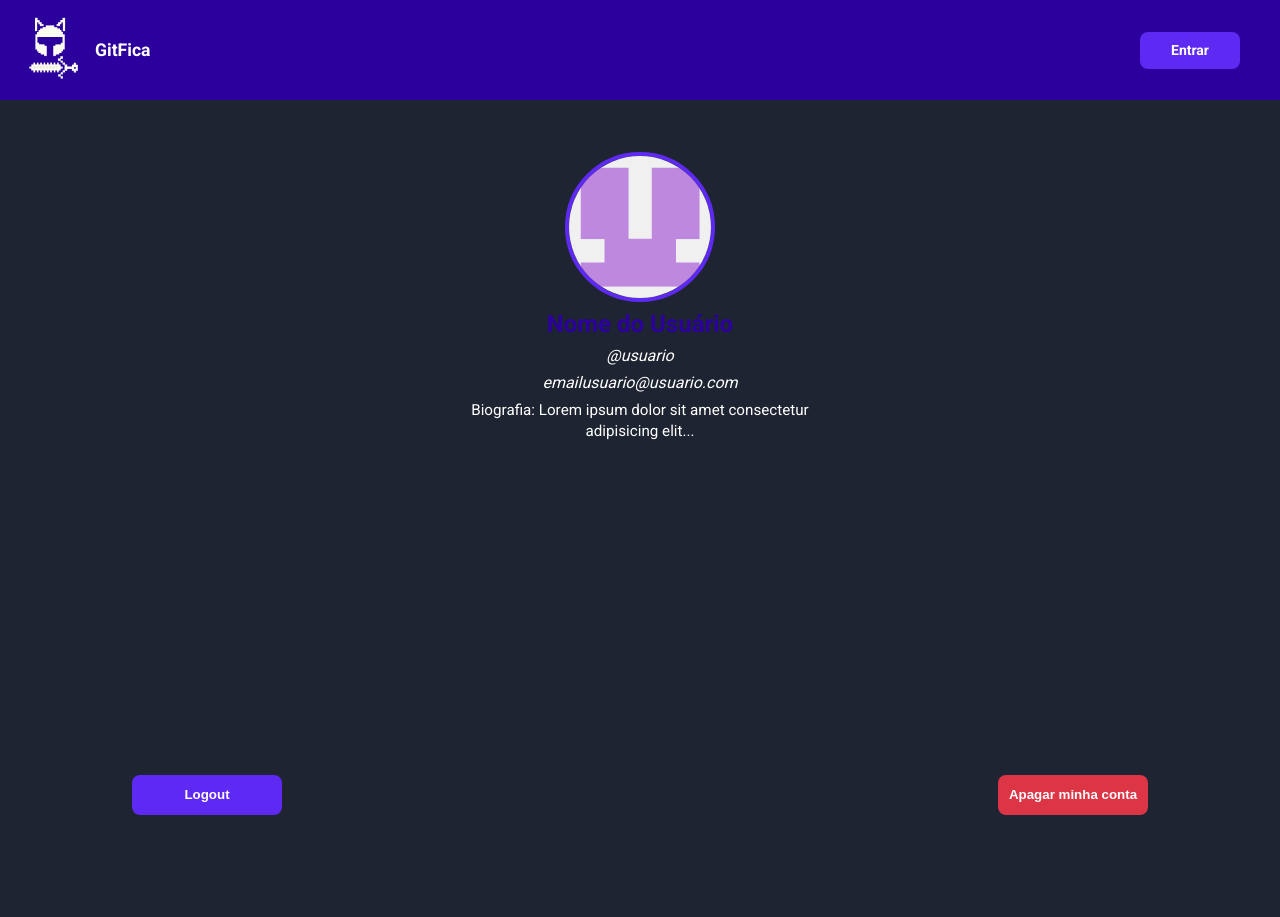
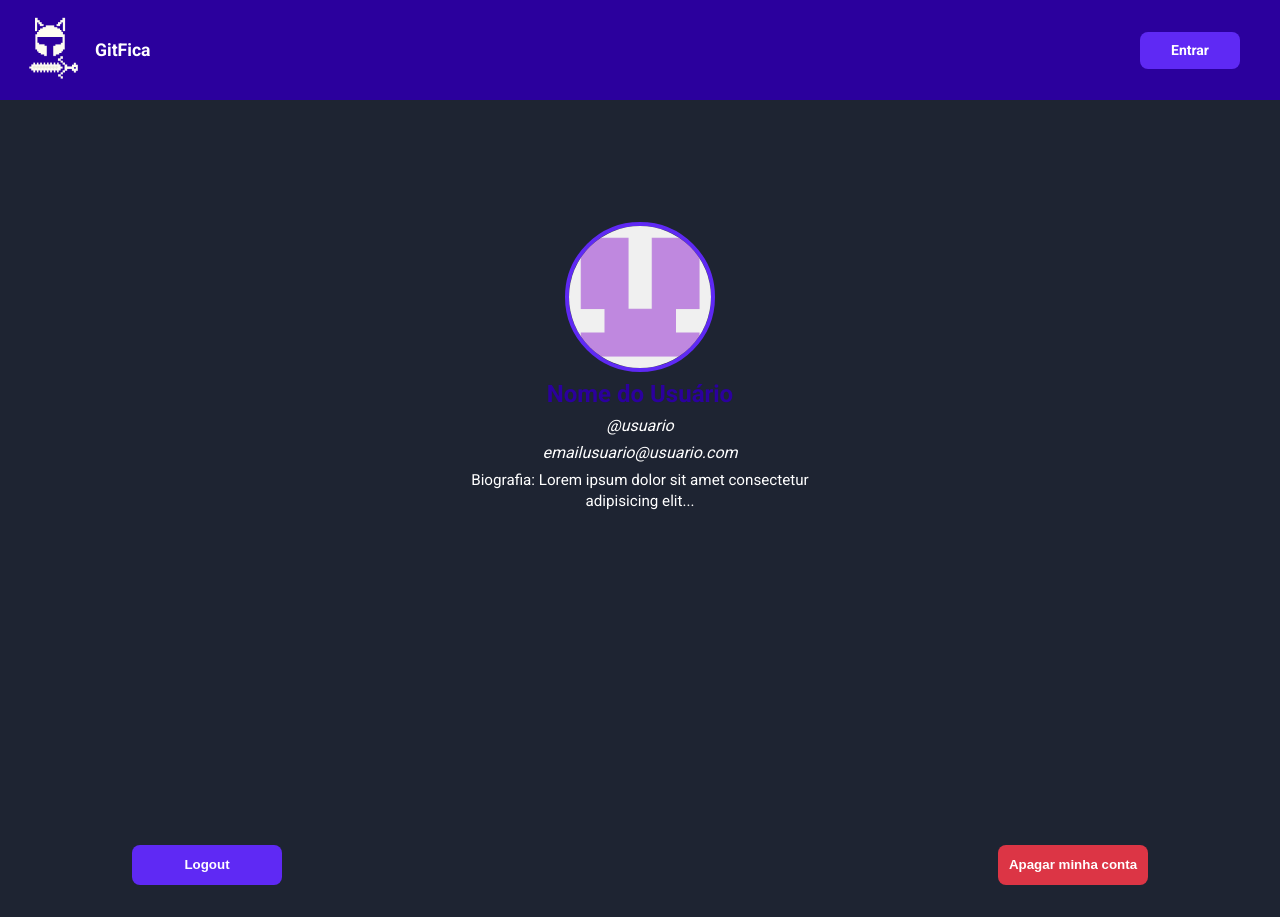
Before and after one commit to fga-eps-mds/2025.1-SGI-Frontend, a Next.js app: page /profile in a window 1280 px wide. Before the commit the page ends 847 px from the top, so only its background shows below. Built offline with nearby package versions, Linux system fonts and the light colour scheme.

Commit message:
feat: correcao pagina perfil

```diff
--- a/src/app/layout.tsx
+++ b/src/app/layout.tsx
@@ -29,7 +29,7 @@ export default function RootLayout({
   children: React.ReactNode;
 }>) {
   return (
-    <html lang="pt-br">
+    <html lang="en">
       <Header/>
       <body className={`${geistSans.variable} ${geistMono.variable} ${roboto.variable}`}>
         {children}
--- a/src/app/profile/profile.module.css
+++ b/src/app/profile/profile.module.css
@@ -11,6 +11,7 @@ body {
   flex-direction: column;
   padding: 2rem;
   gap: 2rem;
+  margin-top: 70px;
 }
 
 /* Informações do usuário */
```
